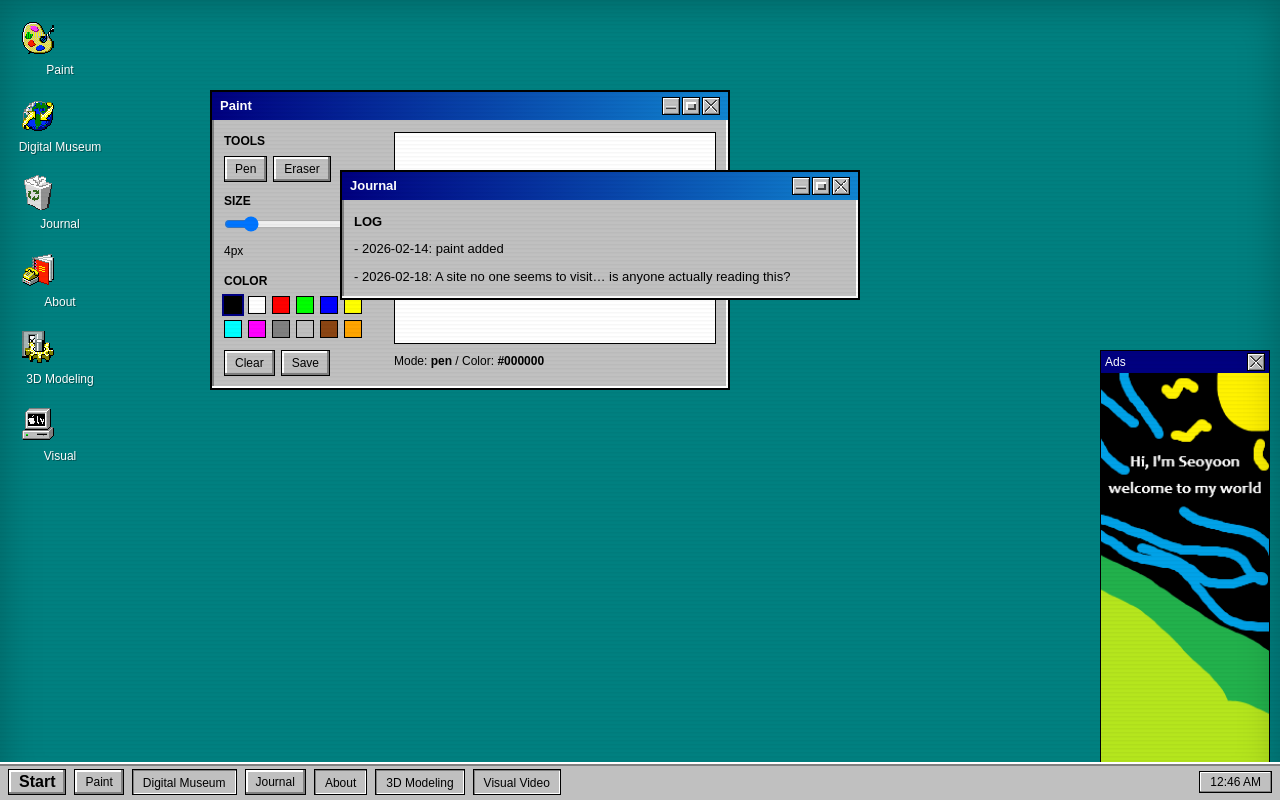
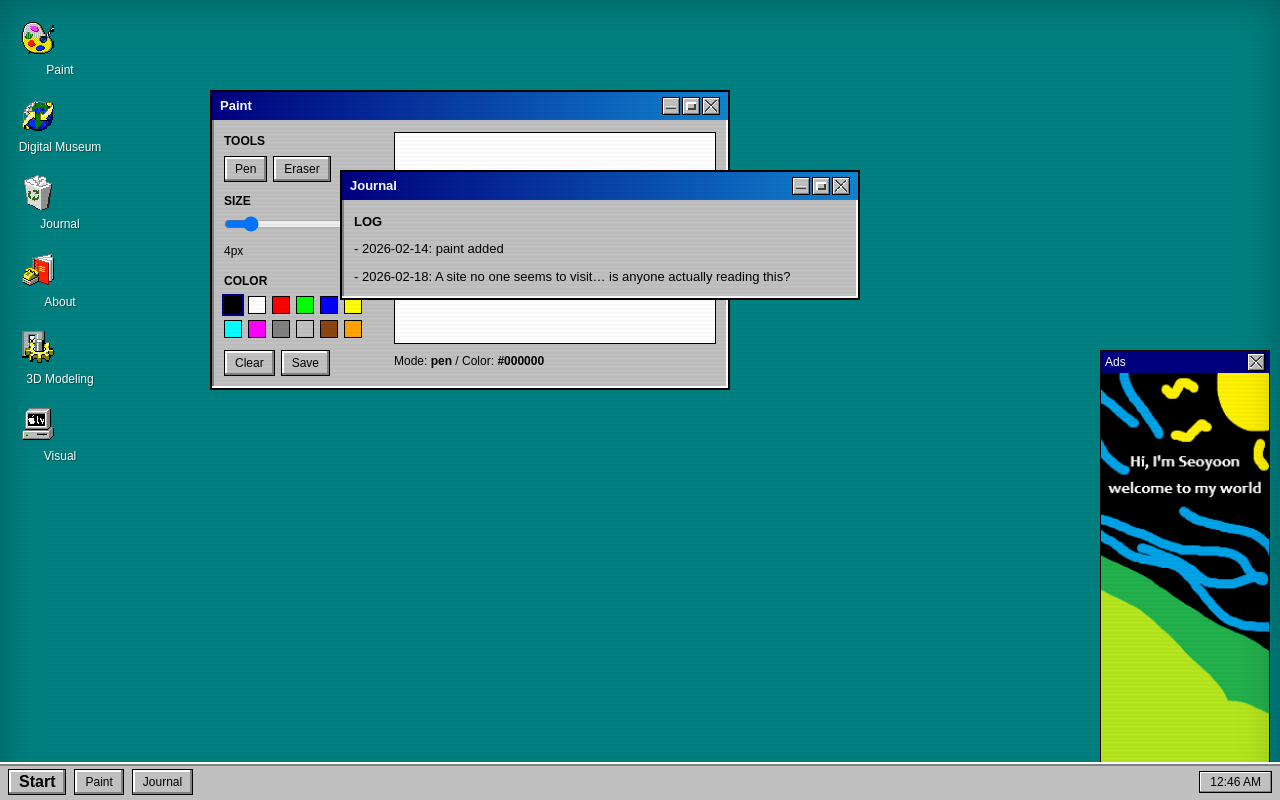
Before and after one commit to seoyooniiii/seoyooniiii.github.io, a Next.js app: page / in a window 1280 px wide. Built offline with nearby package versions, Linux system fonts and the light colour scheme.

Commit message:
taskbar detail edit

```diff
--- a/app/page.tsx
+++ b/app/page.tsx
@@ -58,14 +58,14 @@ const [malwareAlertOpen, setMalwareAlertOpen] = useState(false);
 
   const [wins, setWins] = useState<Record<AppKey, Win>>({
     paint: { key: "paint", title: "Paint", open:true, minimized: false, x: 210, y: 90, z: 10 },
-    museum: { key: "museum", title: "Digital Museum", open:true, minimized: true, x: 200, y: 75, z: 2, w: 1200, h: 820 },
+    museum: { key: "museum", title: "Digital Museum", open:false, minimized: true, x: 200, y: 75, z: 2, w: 1200, h: 820 },
 
     journal: { key: "journal", title: "Journal", open:true, minimized: false, x: 340, y: 170, z: 11 },
-    about: { key: "about", title: "About", open:true, minimized: true, x: 410, y: 120, z: 4 },
-    modeling: { key: "modeling", title: "3D Modeling", open:true, minimized: true, x: 480, y: 150, z: 5 },
+    about: { key: "about", title: "About", open:false, minimized: true, x: 410, y: 120, z: 4 },
+    modeling: { key: "modeling", title: "3D Modeling", open:false, minimized: true, x: 480, y: 150, z: 5 },
     video: {
   key: "video",
-  title: "Visual Video", open:true,
+  title: "Visual Video", open:false,
   minimized: true,
   x: 520,
   y: 150,
```
